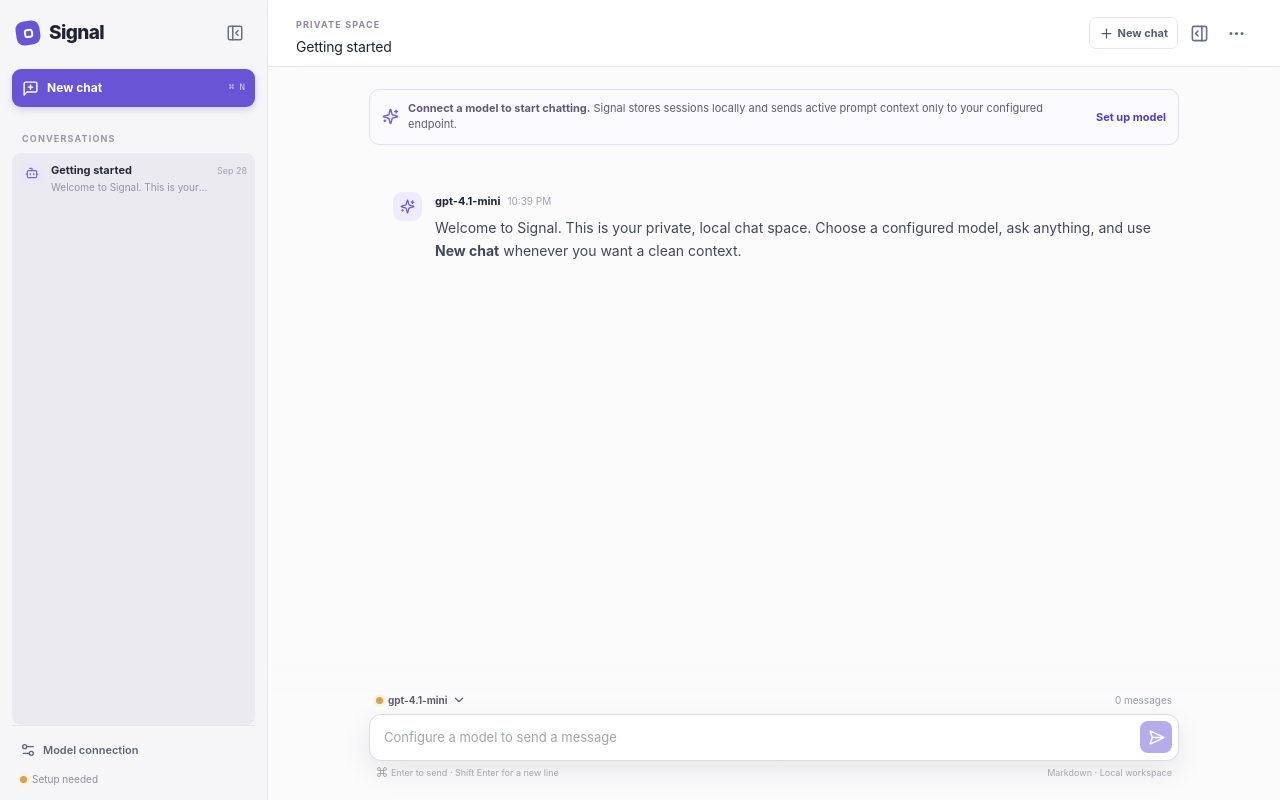
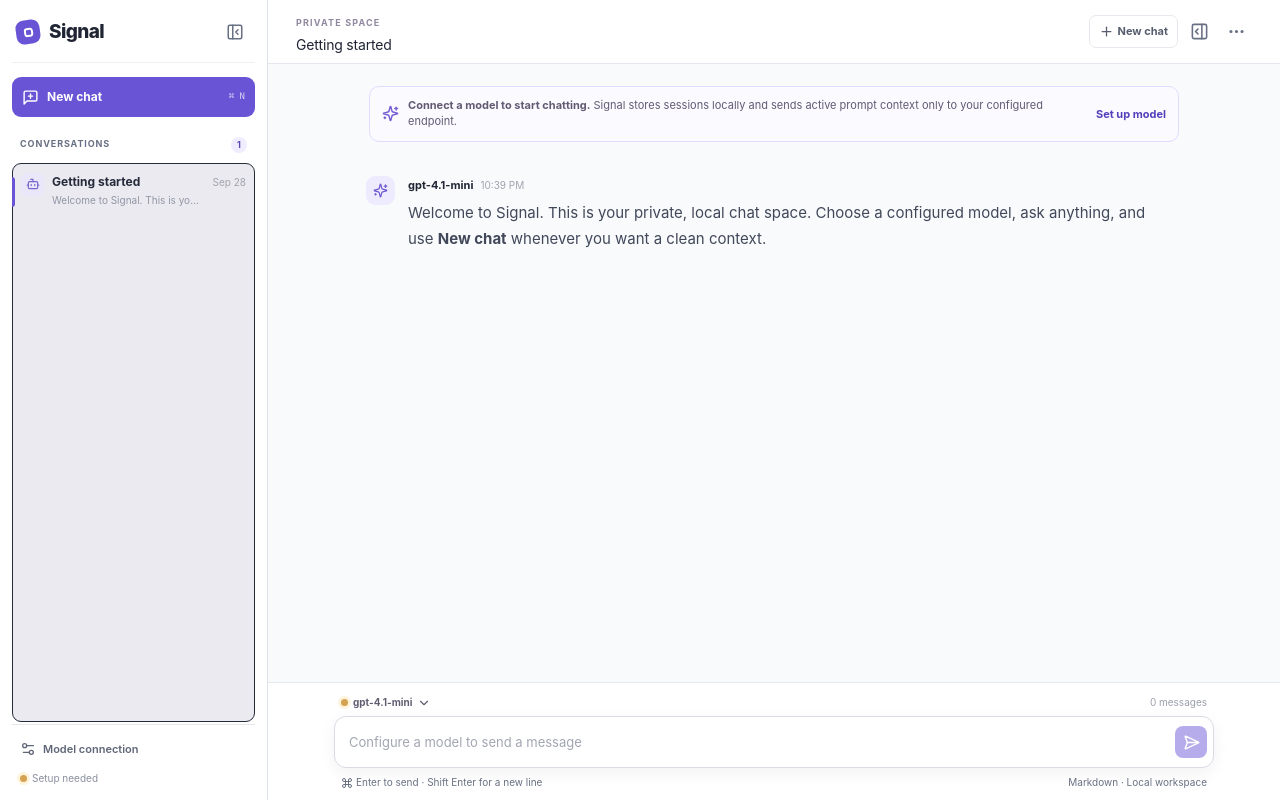
Before and after one commit to vimalanandans/ai-chat, a Next.js app: page / in a window 1280 px wide. Built offline with nearby package versions, Linux system fonts and the light colour scheme; no server answers.

Commit message:
feat: redesign chat workspace shell

```diff
--- a/package.json
+++ b/package.json
@@ -1,6 +1,6 @@
 {
   "name": "signal-workspace",
-  "version": "0.8.2",
+  "version": "0.8.3",
   "private": true,
   "scripts": {
     "dev": "next dev --hostname 127.0.0.1",
--- /dev/null
+++ b/src/app/chat-shell.css
@@ -0,0 +1,226 @@
+/* Desktop application shell: persistent navigation, central conversation scroller, and utility drawers. */
+@media (min-width: 761px) {
+  .chat-app.chat-app {
+    color: #202534;
+    background: #f7f8fb;
+  }
+
+  .chat-sidebar.chat-sidebar {
+    padding: 16px 12px 12px;
+    border-right: 1px solid #dde1e8;
+    background: #fff;
+  }
+
+  .chat-sidebar .sidebar-head {
+    min-height: 42px;
+    padding: 0 4px 14px;
+    border-bottom: 1px solid #eef0f4;
+  }
+
+  .chat-sidebar .new-chat {
+    min-height: 40px;
+    margin-top: 14px;
+    border-radius: 9px;
+    box-shadow: none;
+  }
+
+  .chat-sidebar .session-label {
+    display: flex;
+    justify-content: space-between;
+    margin: 20px 8px 8px;
+    color: #687083;
+    letter-spacing: .1em;
+  }
+
+  .chat-sidebar .session-label span {
+    padding: 1px 6px;
+    border-radius: 999px;
+    color: #5b49b5;
+    background: #efedff;
+    letter-spacing: 0;
+  }
+
+  .chat-sidebar .session-list {
+    gap: 4px;
+    padding: 2px 0;
+  }
+
+  .chat-sidebar .session-item {
+    min-height: 56px;
+    padding: 9px 8px;
+    border: 1px solid transparent;
+    transition: background-color 180ms ease, border-color 180ms ease;
+  }
+
+  .chat-sidebar .session-item:hover {
+    border-color: #e5e3f4;
+    background: #f7f6ff;
+  }
+
+  .chat-sidebar .session-item.active {
+    border-color: #d9d4f8;
+    background: #f0eeff;
+  }
+
+  .chat-sidebar .session-item.active::before {
+    position: absolute;
+    top: 13px;
+    left: -1px;
+    width: 3px;
+    height: 30px;
+    border-radius: 0 3px 3px 0;
+    content: "";
+    background: #6954d6;
+  }
+
+  .chat-sidebar .session-item b {
+    font-size: 12px;
+  }
+
+  .chat-sidebar .session-item small,
+  .chat-sidebar .session-item time {
+    font-size: 10px;
+  }
+
+  .chat-sidebar .sidebar-foot {
+    padding: 12px 4px 2px;
+    background: #fff;
+  }
+
+  .chat-main.chat-main {
+    background: #f9fafc;
+  }
+
+  .chat-main .chat-topbar.chat-topbar {
+    position: relative;
+    z-index: 2;
+    flex: 0 0 64px;
+    height: 64px;
+    padding: 0 28px;
+    border-bottom-color: #e4e7ed;
+    background: rgba(255, 255, 255, .94);
+  }
+
+  .chat-main .messages.messages {
+    width: 100%;
+    max-width: 880px;
+    padding: 34px 32px 28px;
+    scrollbar-gutter: stable;
+  }
+
+  .chat-main .message {
+    margin-bottom: 30px;
+  }
+
+  .chat-main .message p,
+  .chat-main .markdown-content {
+    font-size: 15px;
+    line-height: 1.68;
+  }
+
+  .chat-app .chat-main .composer.composer {
+    position: relative;
+    z-index: 2;
+    right: auto;
+    bottom: auto;
+    left: auto;
+    flex: 0 0 auto;
+    margin-left: 0;
+    padding: 12px 28px 9px;
+    border-top: 1px solid #e4e7ed;
+    background: #fff;
+  }
+
+  .chat-main .composer > * {
+    max-width: 880px;
+  }
+
+  .chat-main .composer-input {
+    min-height: 52px;
+    border-color: #d9dce5;
+    box-shadow: 0 5px 16px rgba(32, 37, 52, .06);
+  }
+
+  .chat-main .composer-foot {
+    min-height: 23px;
+    padding: 6px 7px 0;
+    color: #697182;
+    font-size: 10px;
+  }
+
+  .context-panel.context-panel {
+    border-left-color: #dfe3ea;
+    background: #fff;
+  }
+
+  .context-panel .context-resize {
+    position: sticky;
+    bottom: -24px;
+    margin: 16px -15px -24px;
+    padding: 10px 15px;
+    border-top: 1px solid #e4e7ed;
+    background: rgba(255, 255, 255, .96);
+    backdrop-filter: blur(8px);
+  }
+}
+
+.session-menu {
+  position: fixed;
+  z-index: 19;
+  display: grid;
+  min-width: 198px;
+  padding: 5px;
+  border: 1px solid #dfe2e9;
+  border-radius: 10px;
+  background: #fff;
+  box-shadow: 0 16px 40px rgba(24, 29, 42, .18);
+}
+
+.session-menu button {
+  display: flex;
+  align-items: center;
+  gap: 8px;
+  min-height: 36px;
+  padding: 8px 9px;
+  border: 0;
+  border-radius: 7px;
+  color: #303747;
+  background: transparent;
+  font-size: 12px;
+  font-weight: 650;
+  text-align: left;
+}
+
+.session-menu button:hover,
+.session-menu button:focus-visible {
+  outline: 0;
+  background: #f2f0ff;
+}
+
+.session-menu button.danger {
+  color: #ae4555;
+}
+
+.session-menu button.danger:hover,
+.session-menu button.danger:focus-visible {
+  background: #fff1f3;
+}
+
+@media (max-width: 760px) {
+  .chat-app.sidebar-visible.context-panel-visible .chat-sidebar {
+    display: none;
+  }
+
+  .session-menu {
+    right: 12px;
+    bottom: 12px;
+    left: auto !important;
+    top: auto !important;
+  }
+}
+
+@media (prefers-reduced-motion: reduce) {
+  .chat-sidebar .session-item {
+    transition: none;
+  }
+}
--- a/src/app/page.tsx
+++ b/src/app/page.tsx
@@ -1,7 +1,7 @@
 "use client";
 
-import { CSSProperties, FormEvent, KeyboardEvent, useEffect, useMemo, useRef, useState } from "react";
-import { Bot, Check, ChevronDown, Command, Ellipsis, Menu, MessageSquarePlus, PanelLeftClose, PanelRightOpen, Plus, SendHorizontal, Settings2, Sparkles, X } from "lucide-react";
+import { CSSProperties, FormEvent, KeyboardEvent, MouseEvent as ReactMouseEvent, useEffect, useMemo, useRef, useState } from "react";
+import { Bot, Check, ChevronDown, Command, Ellipsis, Menu, MessageSquarePlus, PanelLeftClose, PanelRightOpen, Pencil, Pin, Plus, SendHorizontal, Settings2, Sparkles, Trash2, X } from "lucide-react";
 import { ContextPanel } from "@/features/chat/context-panel";
 import { createEmptySession, createWelcomeSession } from "@/features/chat/demo";
 import { MarkdownMessage } from "@/features/chat/markdown-message";
@@ -26,6 +26,7 @@
   const [workspaceSettings, setWorkspaceSettings] = useState<WorkspaceSettings>();
   const [browserBackup, setBrowserBackup] = useState<ChatStore>();
   const [modelMenuOpen, setModelMenuOpen] = useState(false);
+  const [sessionMenu, setSessionMenu] = useState<{ id: string; x: number; y: number }>();
   const [settingsOpen, setSettingsOpen] = useState(false);
   const [hydrated, setHydrated] = useState(false);
   const [error, setError] = useState<{ message: string; diagnostics?: ChatDiagnostics }>();
@@ -60,6 +61,17 @@
   useEffect(() => { messagesEndRef.current?.scrollIntoView({ behavior: "smooth", block: "end" }); }, [active?.messages.length, lastMessageContent]);
   useEffect(() => { const element = composerRef.current; if (!element) return; element.style.height = "0px"; element.style.height = `${Math.min(element.scrollHeight, 160)}px`; }, [active?.draft]);
   useEffect(() => () => streams.clear(), [streams]);
+  useEffect(() => {
+    if (!sessionMenu) return;
+    const dismiss = (event: globalThis.PointerEvent | globalThis.KeyboardEvent) => {
+      if (event instanceof globalThis.KeyboardEvent && event.key !== "Escape") return;
+      if (event instanceof globalThis.PointerEvent && event.target instanceof Element && event.target.closest("[data-session-menu]")) return;
+      setSessionMenu(undefined);
+    };
+    window.addEventListener("pointerdown", dismiss);
+    window.addEventListener("keydown", dismiss);
+    return () => { window.removeEventListener("pointerdown", dismiss); window.removeEventListener("keydown", dismiss); };
+  }, [sessionMenu]);
   function updateSession(id: string, updater: (session: ChatSession) => ChatSession) { setSessions((items) => items.map((session) => session.id === id ? updater(session) : session)); }
   function newChat() { const session = createEmptySession(activeModel.id); setSessions((items) => [session, ...items]); setActiveId(session.id); setError(undefined); }
   function setModel(model: ModelOption) { if (!active || isStreaming) return; updateSession(active.id, (session) => ({ ...session, modelId: model.id, updatedAt: new Date().toISOString(), context: { archivedMessageIds: session.context?.archivedMessageIds || [], summary: session.context?.summary, timeline: [...(session.context?.timeline || []), { createdAt: new Date().toISOString(), activeTokens: session.context?.timeline.at(-1)?.activeTokens || 0, storedTokens: session.context?.timeline.at(-1)?.storedTokens || 0, reason: "model-change" }] } })); setModelMenuOpen(false); }
@@ -68,6 +80,21 @@
     if (active && nextModels.length && !nextModels.some((model) => model.id === active.modelId)) updateSession(active.id, (session) => ({ ...session, modelId: nextModels[0].id, updatedAt: new Date().toISOString() }));
   }
   function updateDraft(value: string) { if (!active || isStreaming) return; updateSession(active.id, (session) => ({ ...session, draft: value })); }
+  function showSessionMenu(event: ReactMouseEvent<HTMLButtonElement>, id: string) { event.preventDefault(); setSessionMenu({ id, x: Math.min(event.clientX, window.innerWidth - 214), y: Math.min(event.clientY, window.innerHeight - 146) }); }
+  function renameSession(id: string) {
+    const current = sessions.find((session) => session.id === id); const title = current ? window.prompt("Rename session", current.title)?.trim() : "";
+    if (title) setSessions((items) => items.map((session) => session.id === id ? { ...session, title, updatedAt: new Date().toISOString() } : session));
+    setSessionMenu(undefined);
+  }
+  function moveSessionToTop(id: string) { setSessions((items) => { const selected = items.find((session) => session.id === id); return selected ? [selected, ...items.filter((session) => session.id !== id)] : items; }); setSessionMenu(undefined); }
+  function deleteSession(id: string) {
+    const current = sessions.find((session) => session.id === id);
+    if (!current || !window.confirm(`Delete “${current.title}”? This only removes the local session.`)) return;
+    const next = sessions.filter((session) => session.id !== id) || [];
+    if (next.length) { setSessions(next); if (activeId === id) setActiveId(next[0].id); }
+    else { const replacement = createEmptySession(activeModel.id); setSessions([replacement]); setActiveId(replacement.id); }
+    setSessionMenu(undefined);
+  }
 
   async function sendMessage(event?: FormEvent) {
     event?.preventDefault(); if (!active || isStreaming) return;
@@ -98,7 +125,14 @@
   if (!hydrated || !active) return <main className="chat-loading"><span className="signal-mark"><i /></span><p>Opening your chat space…</p></main>;
 
   return <main className={`chat-app ${sidebarOpen ? "sidebar-visible" : ""} ${contextPanelOpen ? "context-panel-visible" : ""}`} style={{ "--context-panel-width": `${contextPanelWidth}px` } as CSSProperties}>
-    <aside className="chat-sidebar" aria-label="Chat sessions"><div className="sidebar-head"><div className="chat-brand"><span className="signal-mark"><i /></span><span>Signal</span></div><button className="plain-icon" onClick={() => setSidebarOpen(false)} aria-label="Close conversations"><PanelLeftClose size={18}/></button></div><button className="new-chat" onClick={newChat}><MessageSquarePlus size={17}/> New chat <kbd>⌘ N</kbd></button><div className="session-label">CONVERSATIONS</div><nav className="session-list">{sessions.map((session) => <button key={session.id} className={`session-item ${session.id === active.id ? "active" : ""}`} onClick={() => { setActiveId(session.id); setError(undefined); }}><span className="session-icon"><Bot size={14}/></span><span><b>{session.title}</b><small>{messagePreview(session)}</small></span><time>{formatDate(session.updatedAt)}</time></button>)}</nav><div className="sidebar-foot"><button onClick={() => setSettingsOpen(true)}><Settings2 size={16}/> Model connection</button><span><span className={activeModel.configured ? "live-dot" : "idle-dot"}/> {activeModel.configured ? "Ready" : "Setup needed"}</span></div></aside>
+    <aside className="chat-sidebar" aria-label="Chat sessions">
+      <div className="sidebar-head"><div className="chat-brand"><span className="signal-mark"><i /></span><span>Signal</span></div><button className="plain-icon" onClick={() => setSidebarOpen(false)} aria-label="Close conversations"><PanelLeftClose size={18}/></button></div>
+      <button className="new-chat" onClick={newChat}><MessageSquarePlus size={17}/> New chat <kbd>⌘ N</kbd></button>
+      <div className="session-label">CONVERSATIONS <span>{sessions.length}</span></div>
+      <nav className="session-list" aria-label="Session list">{sessions.map((session) => <button key={session.id} className={`session-item ${session.id === active.id ? "active" : ""}`} onClick={() => { setActiveId(session.id); setError(undefined); }} onContextMenu={(event) => showSessionMenu(event, session.id)}><span className="session-icon"><Bot size={14}/></span><span><b>{session.title}</b><small>{messagePreview(session)}</small></span><time>{formatDate(session.updatedAt)}</time></button>)}</nav>
+      <div className="sidebar-foot"><button onClick={() => setSettingsOpen(true)}><Settings2 size={16}/> Model connection</button><span><span className={activeModel.configured ? "live-dot" : "idle-dot"}/> {activeModel.configured ? "Ready" : "Setup needed"}</span></div>
+    </aside>
+    {sessionMenu && <div className="session-menu" data-session-menu role="menu" aria-label="Manage session" style={{ left: sessionMenu.x, top: sessionMenu.y }}><button role="menuitem" onClick={() => renameSession(sessionMenu.id)}><Pencil size={14}/> Rename</button><button role="menuitem" onClick={() => moveSessionToTop(sessionMenu.id)}><Pin size={14}/> Move to top</button><button className="danger" role="menuitem" onClick={() => deleteSession(sessionMenu.id)}><Trash2 size={14}/> Delete</button></div>}
     <section className="chat-main"><header className="chat-topbar"><div className="topbar-leading">{!sidebarOpen && <button className="plain-icon" onClick={() => setSidebarOpen(true)} aria-label="Open conversations"><Menu size={19}/></button>}<div><span className="crumb">PRIVATE SPACE</span><h1>{active.title}</h1></div></div><div className="topbar-actions"><button className="session-action" onClick={newChat}><Plus size={15}/> New chat</button><button className="plain-icon" onClick={() => setContextPanelOpen((open) => !open)} aria-label="Toggle context panel" aria-pressed={contextPanelOpen}><PanelRightOpen size={19}/></button><button className="plain-icon" aria-label="Conversation options"><Ellipsis size={19}/></button></div></header>
       {!activeModel.configured && <section className="setup-banner"><div><Sparkles size={17}/></div><p><b>Connect a model to start chatting.</b> Signal stores sessions locally and sends active prompt context only to your configured endpoint.</p><button onClick={() => setSettingsOpen(true)}>Set up model</button></section>}
       <div className="messages" aria-live="polite">{active.messages.length === 0 ? <Welcome onStart={() => document.getElementById("chat-composer")?.focus()} /> : active.messages.map((message) => <MessageBubble key={message.id} message={message} modelLabel={activeModel.label}/>) }<div ref={messagesEndRef}/></div>
```
Also changed, not shown: src/app/globals.css, 1 other file (tests, documents, lock files or other folders).
